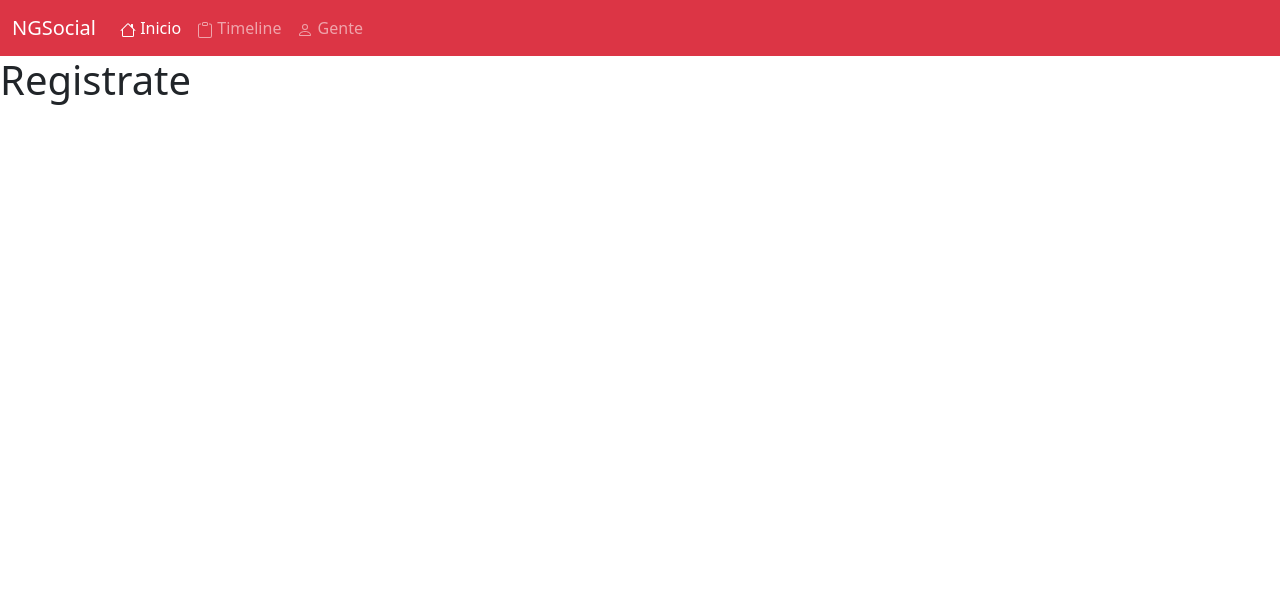
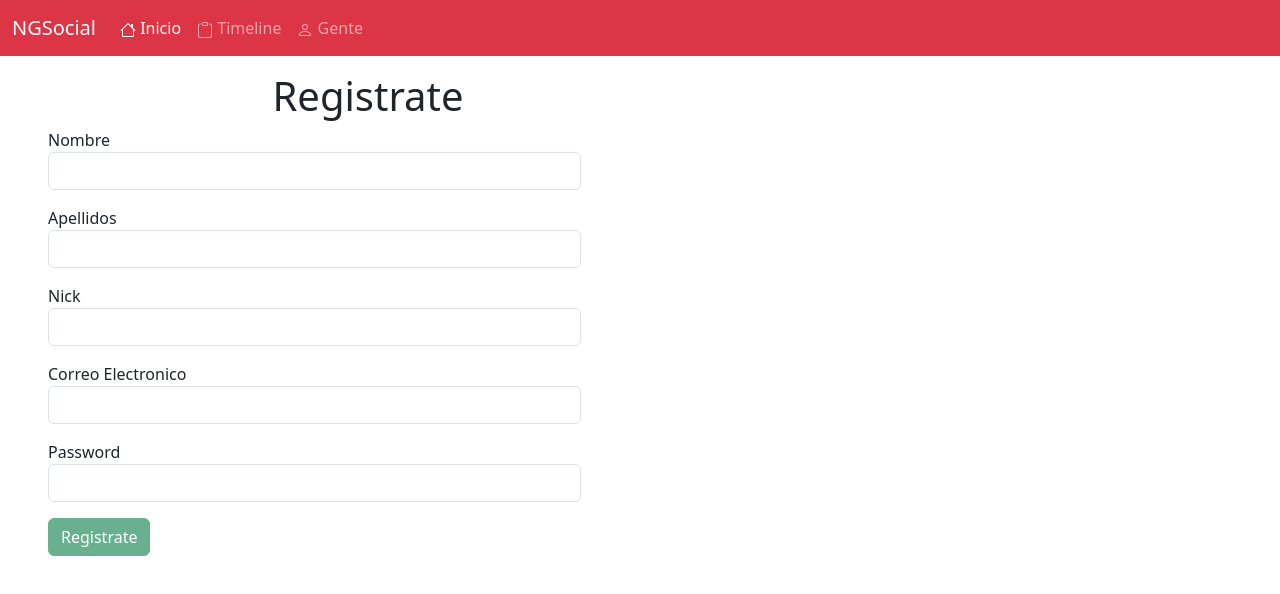
Before and after one commit to versace123mx/api-red-social-angular-node-front, an Angular app: page /registro in a window 1280 px wide. Shown: the top 594 px of the page. Built offline with nearby package versions, Linux system fonts and the light colour scheme.

Commit message:
ajuste a los componentes de login

```diff
--- a/src/app/app.module.ts
+++ b/src/app/app.module.ts
@@ -1,5 +1,7 @@
 import { NgModule } from '@angular/core';
 import { BrowserModule } from '@angular/platform-browser';
+import { FormsModule } from '@angular/forms';
+import { HttpClientModule } from '@angular/common/http';
 import { routing, appRoutingProviders } from './app.routing'
 
 import { AppRoutingModule } from './app-routing.module';
@@ -16,7 +18,9 @@ import { RegisterComponent } from './components/register/register.component'
   imports: [
     BrowserModule,
     AppRoutingModule,
-    routing
+    routing,
+    FormsModule,
+    HttpClientModule
   ],
   providers: [
     appRoutingProviders
--- a/src/app/components/register/register.component.html
+++ b/src/app/components/register/register.component.html
@@ -1 +1,38 @@
-<h1>{{title}}</h1>
+<div class="col-lg-6 mx-5 mt-3">
+    <h1 class="text-center">{{title}}</h1>
+
+    <form #registerForm="ngForm" class="col-lg-10">
+        <p>
+            <label for="">Nombre</label>
+            <input type="text" name="name" #name="ngModel"[(ngModel)]="user.name" class="form-control" required>
+            <span *ngIf="!name.valid && name.touched">El nombre es obligatorio</span>
+        </p>
+
+        <p>
+            <label for="">Apellidos</label>
+            <input type="text" name="surname" #surname="ngModel"[(ngModel)]="user.surname" class="form-control" required>
+            <span *ngIf="!surname.valid && surname.touched">El Apellidos es obligatorio</span>
+        </p>
+
+        <p>
+            <label for="">Nick</label>
+            <input type="text" name="nick" #nick="ngModel"[(ngModel)]="user.nick" class="form-control" required>
+            <span *ngIf="!nick.valid && nick.touched">El Nick es obligatorio</span>
+        </p>
+
+        <p>
+            <label for="">Correo Electronico</label>
+            <input type="email" name="email" #email="ngModel"[(ngModel)]="user.email" class="form-control" pattern="[a-z0-9._%+-]+@[a-z0-9.-]+\.[a-z]{2,4}$" required>
+            <span *ngIf="!email.valid && email.touched">El email es obligatorio</span>
+        </p>
+
+        <p>
+            <label for="">Password</label>
+            <input type="password" name="password" #password="ngModel"[(ngModel)]="user.password" class="form-control" required>
+            <span *ngIf="!password.valid && password.touched">El Password es obligatorio</span>
+        </p>
+
+        <input type="submit" value="{{title}}" class="btn btn-success" [disabled]="!registerForm.form.valid">
+    </form>
+
+</div>
--- a/src/app/components/register/register.component.ts
+++ b/src/app/components/register/register.component.ts
@@ -1,4 +1,6 @@
 import { Component, OnInit } from '@angular/core';
+import { Router, ActivatedRoute, Params } from '@angular/router';
+import { User } from '../../models/user'
 
 @Component({
     selector: 'register',
@@ -6,9 +8,16 @@ import { Component, OnInit } from '@angular/core';
 })
 export class RegisterComponent implements OnInit {
     title:string;
+    user:User;
+    nombre: string;
 
-    constructor(){
+    constructor(
+        private _route: ActivatedRoute,
+        private _router: Router
+    ){
         this.title = "Registrate"
+        this.nombre = "Gustavo"
+        this.user = new User("","","","","","","role_user","",true,"")
     }
     ngOnInit() {
         console.log("Componente de register")
--- /dev/null
+++ b/src/app/models/user.ts
@@ -0,0 +1,17 @@
+export class User{
+    constructor(
+        public _id: string,
+        public name: string,
+        public surname: string,
+        public nick: string,
+        public email: string,
+        public password: string,
+        public role: string,
+        public imagen: string,
+        public estado: boolean,
+        public bio: string
+    ){
+
+
+    }
+}
```
Also changed, not shown: src/app/models/follow.ts (added, +11 -0 lines), src/app/models/message.ts (added, +13 -0 lines), src/app/models/publication.ts (added, +12 -0 lines).
